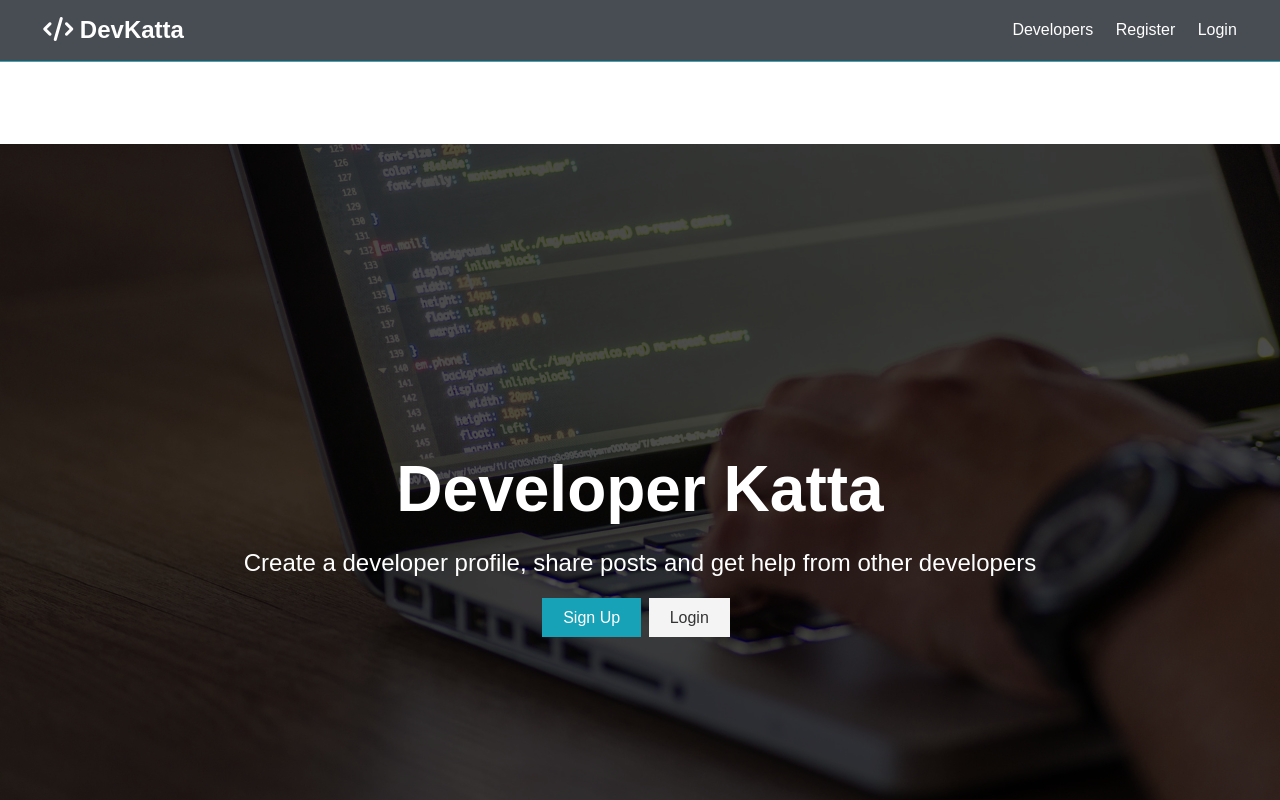
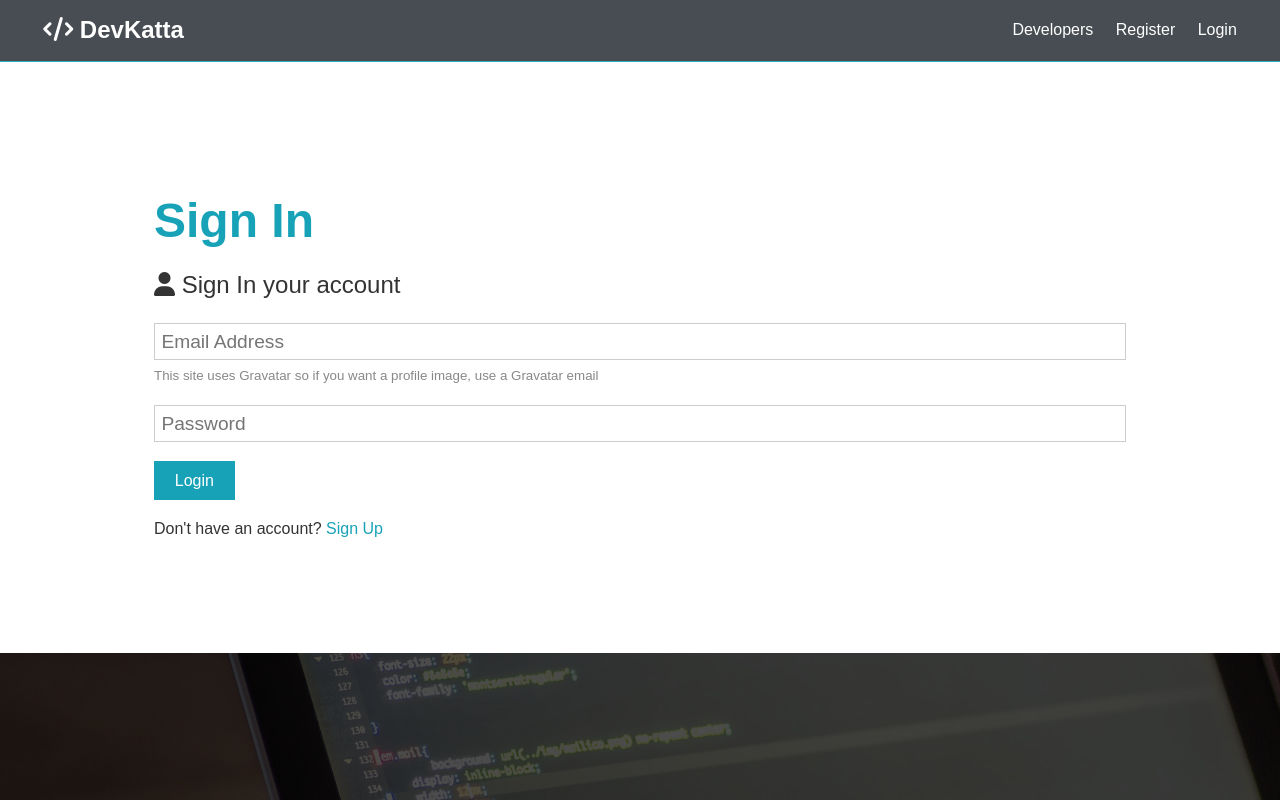
Before and after one commit to mkayfour/developer-katta, a React (Create React App) app in the folder client/: page /login in a window 1280 px wide. Shown: the top 800 px of the page. Built offline with nearby package versions, Linux system fonts and the light colour scheme.

Commit message:
implemented login form frontend

```diff
--- a/client/src/components/auth/Login.js
+++ b/client/src/components/auth/Login.js
@@ -1,7 +1,65 @@
-import React from "react";
+import React, { Fragment, useState } from "react";
+import { Link } from "react-router-dom";
 
 const Login = () => {
-  return <div></div>;
+  const [formData, setFormData] = useState({
+    email: "",
+    password: ""
+  });
+
+  const onChange = e =>
+    setFormData({ ...formData, [e.target.name]: e.target.value });
+
+  const onSubmit = async e => {
+    e.preventDefault();
+
+    console.log("Form Data Success");
+  };
+
+  const { email, password } = formData;
+
+  return (
+    <Fragment>
+      <section class="container">
+        <h1 class="large text-primary">Sign In</h1>
+        <p class="lead">
+          <i class="fas fa-user"></i> Sign In your account
+        </p>
+        <form class="form" onSubmit={e => onSubmit(e)}>
+          <div class="form-group">
+            <input
+              type="email"
+              placeholder="Email Address"
+              name="email"
+              value={email}
+              onChange={e => onChange(e)}
+              required
+            />
+            <small class="form-text">
+              This site uses Gravatar so if you want a profile image, use a
+              Gravatar email
+            </small>
+          </div>
+          <div class="form-group">
+            <input
+              type="password"
+              placeholder="Password"
+              name="password"
+              minLength="6"
+              value={password}
+              onChange={e => onChange(e)}
+              required
+            />
+          </div>
+
+          <input type="submit" class="btn btn-primary" value="Login" />
+        </form>
+        <p class="my-1">
+          Don't have an account? <Link to="register"> Sign Up</Link>
+        </p>
+      </section>
+    </Fragment>
+  );
 };
 
 export default Login;
--- a/client/src/components/auth/Register.js
+++ b/client/src/components/auth/Register.js
@@ -1,4 +1,5 @@
 import React, { Fragment, useState } from "react";
+import { Link } from "react-router-dom";
 
 const Register = () => {
   const [formData, setFormData] = useState({
@@ -11,12 +12,12 @@
   const onChange = e =>
     setFormData({ ...formData, [e.target.name]: e.target.value });
 
-  const onSubmit = e => {
+  const onSubmit = async e => {
     e.preventDefault();
     if (password !== password2) {
       console.log("Passwords do not match");
     } else {
-      console.log("Form Data", formData);
+      console.log("Form Data Success");
     }
   };
 
@@ -79,7 +80,7 @@
           <input type="submit" class="btn btn-primary" value="Register" />
         </form>
         <p class="my-1">
-          Already have an account? <a href="login.html">Sign In</a>
+          Already have an account?<Link to="login"> Sign In</Link>
         </p>
       </section>
     </Fragment>
```
